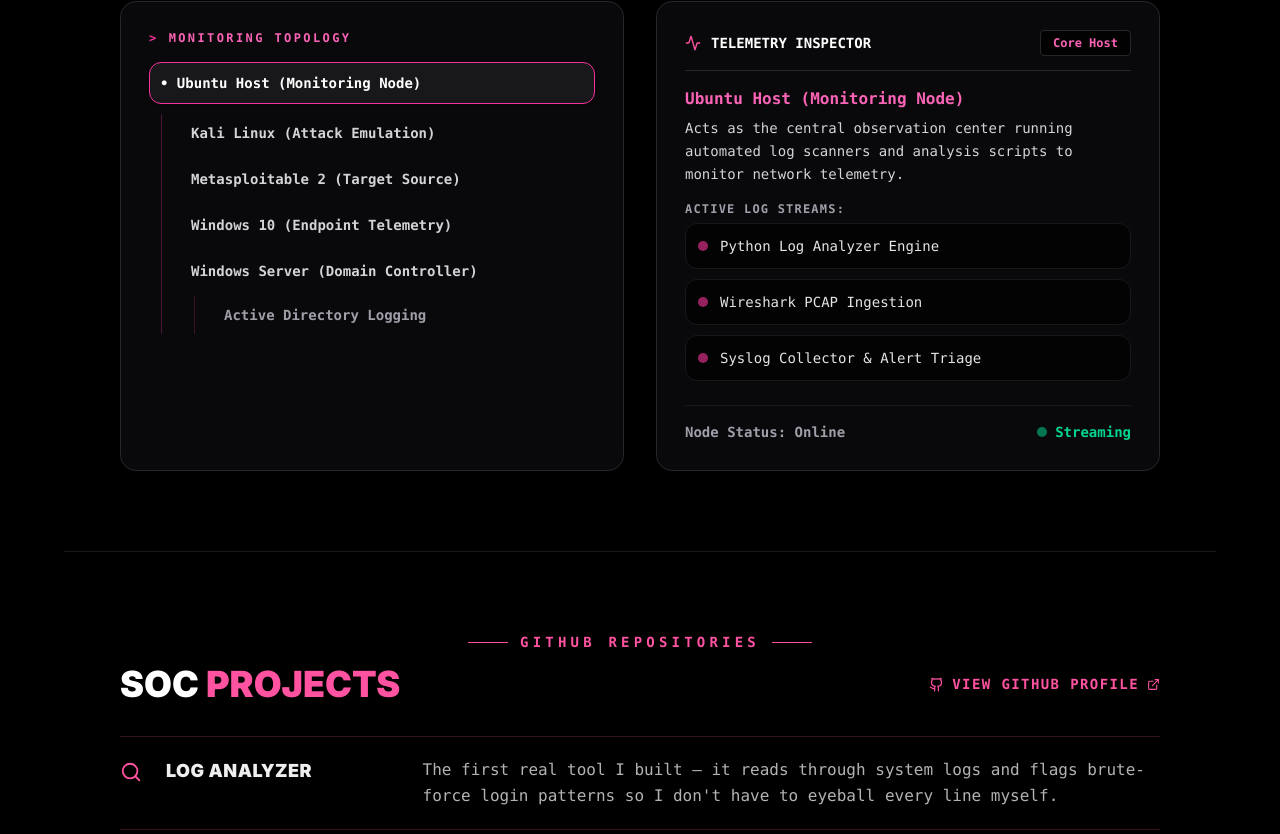
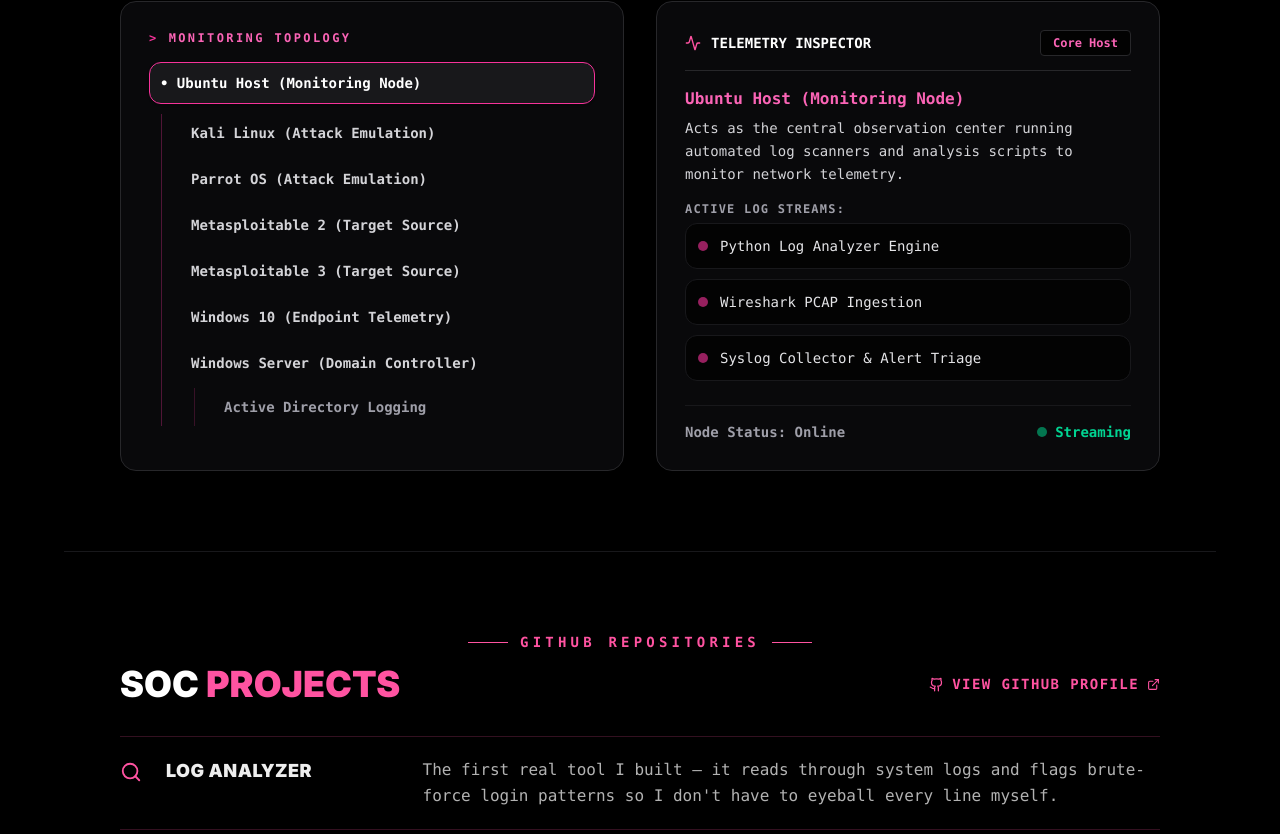
Before and after one commit to Stacyy-Were/Stacy-Were, a React (Vite) app: page / in a window 1280 px wide. Shown: the part 2926-3760 px from the top of the page. Built offline with nearby package versions, Linux system fonts and the light colour scheme; a web font is replaced by a local one.

Commit message:
Update Home Lab, Metaspolitable3 and ParrotOS

```diff
--- a/src/App.tsx
+++ b/src/App.tsx
@@ -242,6 +242,18 @@ export default function Portfolio() {
       type: 'Target Node',
       telemetry: ['Apache Access Logs', 'Authentication Failure Records', 'Service Enumeration Traces'],
       description: 'An intentionally vulnerable system generating real log streams and attack artifacts for defensive analysis.',
+    },
+    metasploitable3: {
+      name: 'Metasploitable 3',
+      type: 'Target Node',
+      telemetry: ['Windows & Linux Service Logs', 'Vulnerable Web App Request Traces', 'Multi-Stage Exploit Chain Artifacts'],
+      description: 'A newer, more complex vulnerable target I use to practice chaining exploits and reading the messier telemetry that leaves behind.',
+    },
+    parrot: {
+      name: 'Parrot OS (Attack Emulation)',
+      type: 'Attack Node',
+      telemetry: ['Anonsurf & Traffic Obfuscation Logs', 'Recon & Enumeration Toolkit Output', 'Forensics & Reverse Engineering Traces'],
+      description: 'A second attack box alongside Kali, mainly for its forensics tooling and to see how detection coverage holds up against different attacker setups.',
     },
     windows10: {
       name: 'Windows 10',
@@ -581,12 +593,30 @@ export default function Portfolio() {
                 </button>
 
                 <button
+                  onClick={() => setActiveLabNode('parrot')}
+                  className={`w-full text-left p-2 rounded-xl transition-all border ${
+                    activeLabNode === 'parrot' ? 'bg-zinc-900 border-pink-500 text-white shadow-sm' : 'bg-transparent border-transparent text-zinc-300 hover:bg-zinc-900/50'
+                  }`}
+                >
+                  <span className="font-semibold">Parrot OS (Attack Emulation)</span>
+                </button>
+
+                <button
                   onClick={() => setActiveLabNode('metasploitable')}
                   className={`w-full text-left p-2 rounded-xl transition-all border ${
                     activeLabNode === 'metasploitable' ? 'bg-zinc-900 border-pink-500 text-white shadow-sm' : 'bg-transparent border-transparent text-zinc-300 hover:bg-zinc-900/50'
                   }`}
                 >
                   <span className="font-semibold">Metasploitable 2 (Target Source)</span>
+                </button>
+
+                <button
+                  onClick={() => setActiveLabNode('metasploitable3')}
+                  className={`w-full text-left p-2 rounded-xl transition-all border ${
+                    activeLabNode === 'metasploitable3' ? 'bg-zinc-900 border-pink-500 text-white shadow-sm' : 'bg-transparent border-transparent text-zinc-300 hover:bg-zinc-900/50'
+                  }`}
+                >
+                  <span className="font-semibold">Metasploitable 3 (Target Source)</span>
                 </button>
 
                 <button
@@ -710,7 +740,8 @@ export default function Portfolio() {
       <section id="learning" className="w-full py-16 sm:py-20 px-5 sm:px-10 lg:px-14 flex flex-col items-center border-t border-zinc-900 box-border max-w-6xl mx-auto text-center relative">
         <Eyebrow>Currently Learning &amp; Platforms</Eyebrow>
 
-        <div className="relative w-full max-w-5xl mx-auto h-[300px] sm:h-[360px] md:h-[400px] flex items-center justify-center overflow-hidden rounded-3xl border border-zinc-900 bg-zinc-950/50 shadow-xl mt-4">
+        {/* Desktop / tablet: floating scattered badges */}
+        <div className="hidden sm:flex relative w-full max-w-5xl mx-auto h-[360px] md:h-[420px] items-center justify-center overflow-hidden rounded-3xl border border-zinc-900 bg-zinc-950/50 shadow-xl mt-4">
           {learningItems.map((item) => {
             const badge = (
               <span
@@ -762,6 +793,47 @@ export default function Portfolio() {
             </a>
           </div>
         </div>
+
+        {/* Mobile: wrapped tag layout — no absolute positioning, nothing to clip or overlap */}
+        <div className="flex sm:hidden flex-col items-center w-full max-w-md mx-auto rounded-3xl border border-zinc-900 bg-zinc-950/50 shadow-xl mt-4 px-5 py-8">
+          <h2 className="text-lg font-black uppercase mb-4 flex items-center gap-2 text-center">
+            Building the <span style={{ color: PINK }}>next layer</span>
+          </h2>
+          <a
+            href="https://github.com/Stacyy-Were"
+            target="_blank"
+            rel="noopener noreferrer"
+            className="flex items-center gap-2 px-5 py-2.5 rounded-full text-xs font-mono font-bold uppercase tracking-widest shadow-xl mb-6"
+            style={{ backgroundColor: PINK, color: INK }}
+          >
+            <Github size={16} />
+            <span>GitHub</span>
+          </a>
+
+          <div className="flex flex-wrap gap-2 justify-center">
+            {learningItems.map((item) => {
+              const badge = (
+                <span
+                  className="px-3 py-1.5 rounded-full text-[11px] font-mono font-semibold whitespace-nowrap inline-block"
+                  style={{
+                    backgroundColor: 'rgba(255,83,161,0.15)',
+                    border: '1px solid rgba(255,83,161,0.4)',
+                    color: BONE,
+                  }}
+                >
+                  {item.name}
+                </span>
+              );
+              return item.href ? (
+                <a key={item.name} href={item.href} target="_blank" rel="noopener noreferrer">
+                  {badge}
+                </a>
+              ) : (
+                <React.Fragment key={item.name}>{badge}</React.Fragment>
+              );
+            })}
+          </div>
+        </div>
       </section>
 
       {/* GOAL & CONTACT */}
@@ -796,8 +868,7 @@ export default function Portfolio() {
 
         <footer
           className="w-full flex flex-col sm:flex-row justify-between items-center gap-2 text-xs font-mono uppercase tracking-widest pt-6 max-w-4xl font-semibold"
-          style={{ color: FAINT, borderTop: `1px solid ${HAIRLINE}` }}
-        >
+          style={{ color: FAINT, borderTop: `1px solid ${HAIRLINE}` }}>
           <span>Stacy Were // SOC</span>
           <span className="flex items-center gap-2">
             <Wifi size={14} />
```
